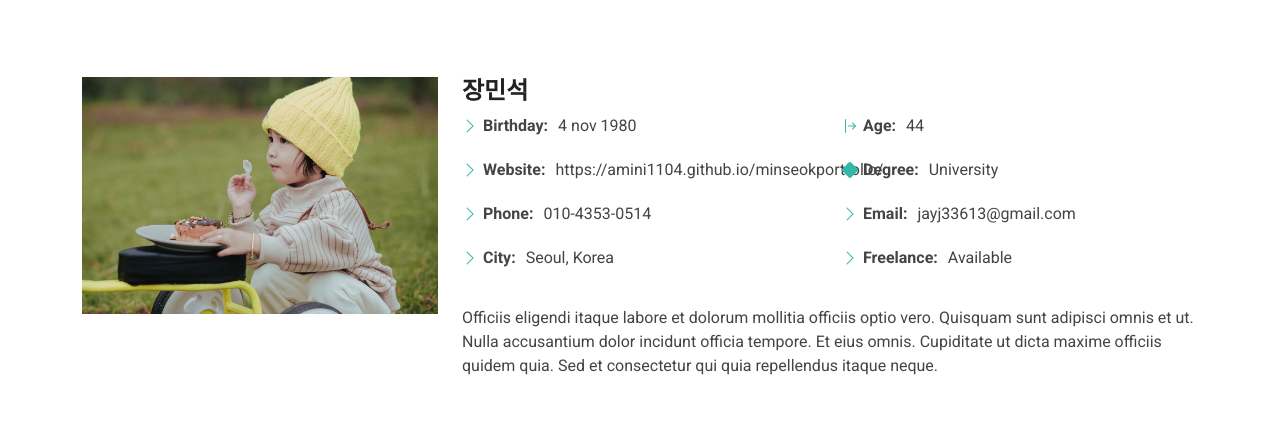
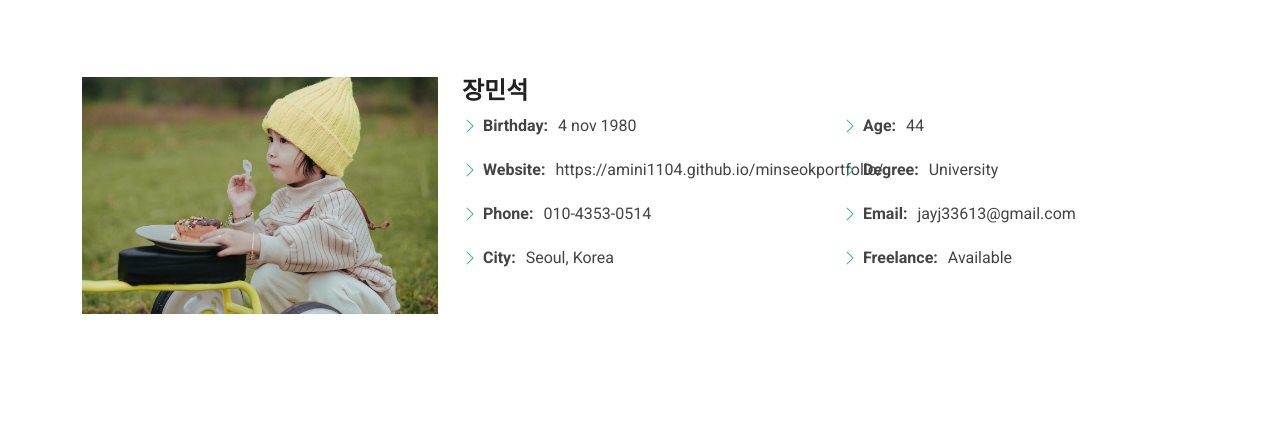
Before and after one commit to amini1104/minseokportfolio, a plain HTML site: page about.html in a window 1280 px wide. Shown: the part 204-635 px from the top of the page. Drawn offline with Linux system fonts and the light colour scheme; a web font is replaced by a local one.

Commit message:
UP0630-3

```diff
--- a/about.html
+++ b/about.html
@@ -98,17 +98,17 @@
               </div>
               <div class="col-lg-6">
                 <ul>
-                  <li><i class="bi bi-arrow-bar-right"></i> <strong>Age:</strong> <span>44</span></li>
-                  <li><i class="bi bi-diamond-fill"></i> <strong>Degree:</strong> <span>University</span></li>
+                  <li><i class="bi bi-chevron-right"></i> <strong>Age:</strong> <span>44</span></li>
+                  <li><i class="bi bi-chevron-right"></i> <strong>Degree:</strong> <span>University</span></li>
                   <li><i class="bi bi-chevron-right"></i> <strong>Email:</strong> <span>jayj33613@gmail.com</span></li>
                   <li><i class="bi bi-chevron-right"></i> <strong>Freelance:</strong> <span>Available</span></li>
                 </ul>
               </div>
             </div>
-            <p class="py-3">
+            <!-- <p class="py-3">
               Officiis eligendi itaque labore et dolorum mollitia officiis optio vero. Quisquam sunt adipisci omnis et ut. Nulla accusantium dolor incidunt officia tempore. Et eius omnis.
               Cupiditate ut dicta maxime officiis quidem quia. Sed et consectetur qui quia repellendus itaque neque.
-            </p>
+            </p> -->
           </div>
         </div>
 
```
